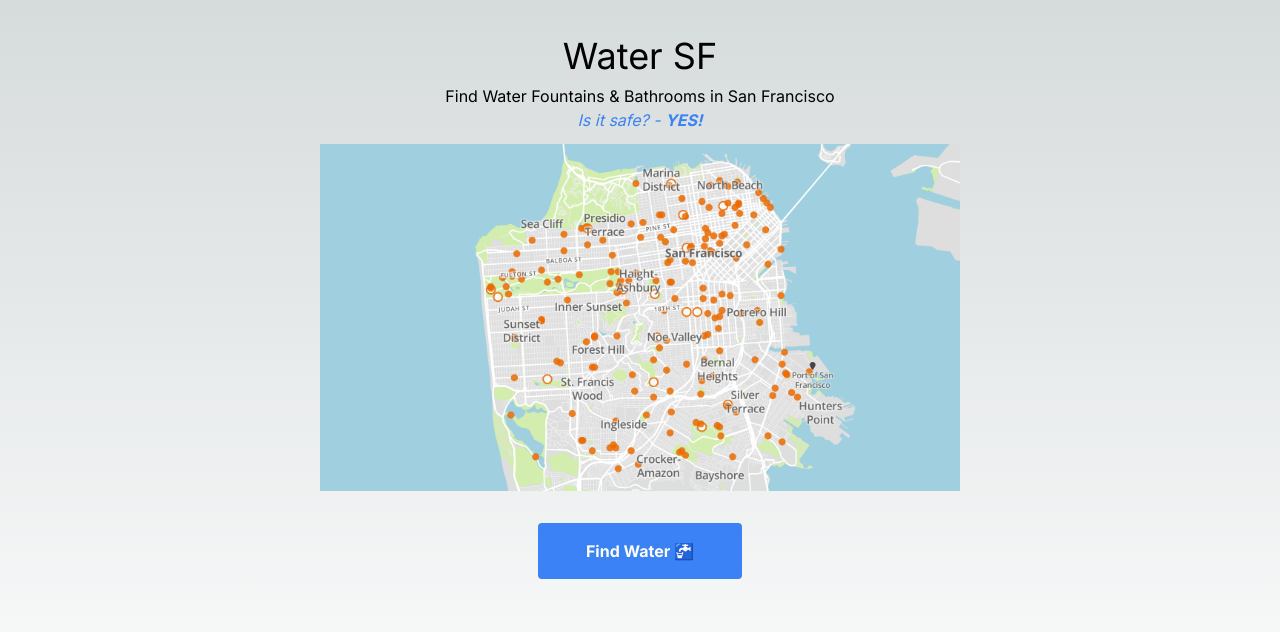
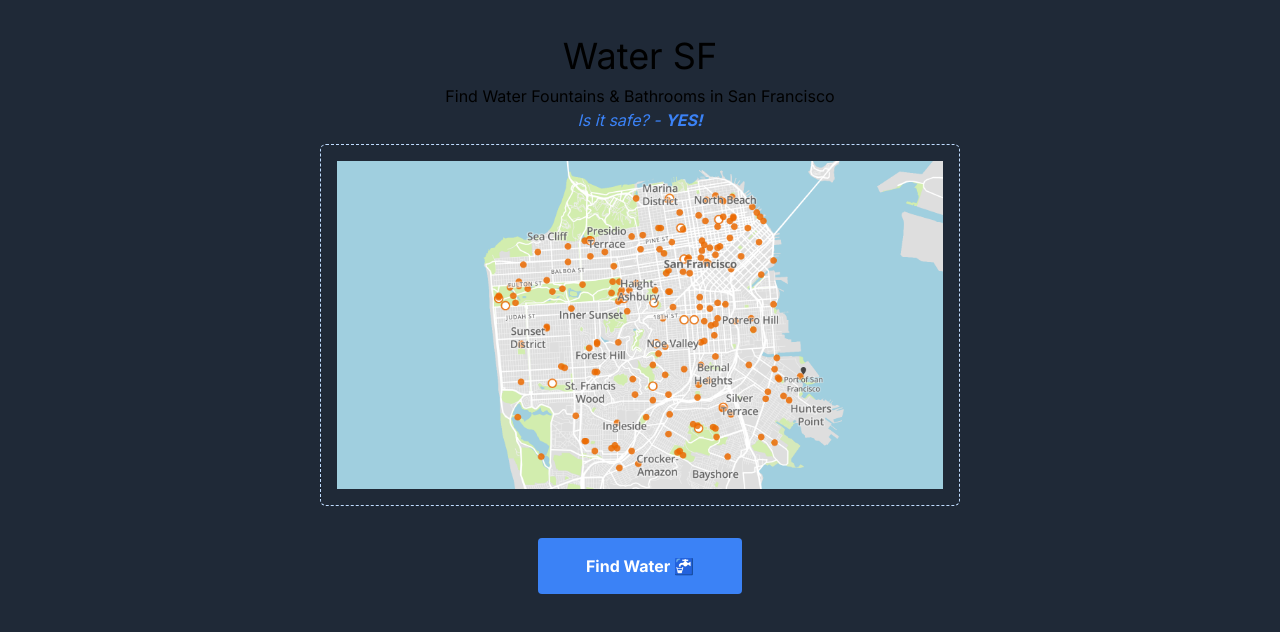
Before and after one commit to grant/watersf, a Next.js app: page / in a window 1280 px wide. Shown: the top 632 px of the page. Built offline with nearby package versions, Linux system fonts and the light colour scheme.

Commit message:
add better colors
Signed-off-by: Grant Timmerman <granttimmerman@gmail.com>

```diff
--- a/src/app/page.tsx
+++ b/src/app/page.tsx
@@ -38,7 +38,7 @@ export default function Home() {
   }
 
   return (
-    <main className="flex min-h-screen flex-col items-center px-8 py-4">
+    <main className="flex min-h-screen flex-col bg-gray-800 items-center px-8 py-4">
       {/* Top logo and location */}
       <div className="text-center">
         <div className="py-3">
@@ -53,7 +53,11 @@ export default function Home() {
         </div>
         {loading === null ? (
           <div className="w-100">
-            <img src="./map.png" alt="Map" className="max-w-screen-sm" />
+            <img
+              src="./map.png"
+              alt="Map"
+              className="max-w-screen-sm border-dashed border rounded-md p-4 border-blue-200"
+            />
           </div>
         ) : loading ? (
           <p className="py-3">Loading...</p>
--- a/src/app/searchResults.tsx
+++ b/src/app/searchResults.tsx
@@ -11,7 +11,7 @@ export function SearchResults({
   return (
     <div>
       {searchResults.length ? (
-        <h3 className="text-2xl py-6 text-center">{title}</h3>
+        <h3 className="text-2xl my-6 text-center">{title}</h3>
       ) : (
         <></>
       )}
@@ -43,12 +43,12 @@ function SearchResult({
   );
 
   return (
-    <div className="border border-gray-300 rounded p-4 mb-4">
+    <div className="border border-gray-300 bg-slate-950 rounded p-4 mb-4">
       <h2 className="text-xl font-bold mb-2">{searchResult.name}</h2>
-      <p className="text-gray-600 mb-2">
+      <p className="text-gray-400 mb-2">
         {mapButton} {searchResult.address}{" "}
       </p>
-      <p className="text-gray-600 mb-2">
+      <p className="text-gray-400 mb-2">
         {formatDistance(searchResult.distance)}
       </p>
     </div>
@@ -97,5 +97,13 @@ function isMobileDevice() {
 }
 
 function formatDistance(distance: number) {
-  return `${distance.toFixed(2)} km | ${(distance * 0.621371).toFixed(2)} mi`;
+  const km = `${distance.toFixed(2)} km`;
+  const mi = `${(distance * 0.621371).toFixed(2)} mi`;
+  return (
+    <>
+      {km}
+      <span className="text-slate-700"> | </span>
+      {mi}
+    </>
+  );
 }
```
